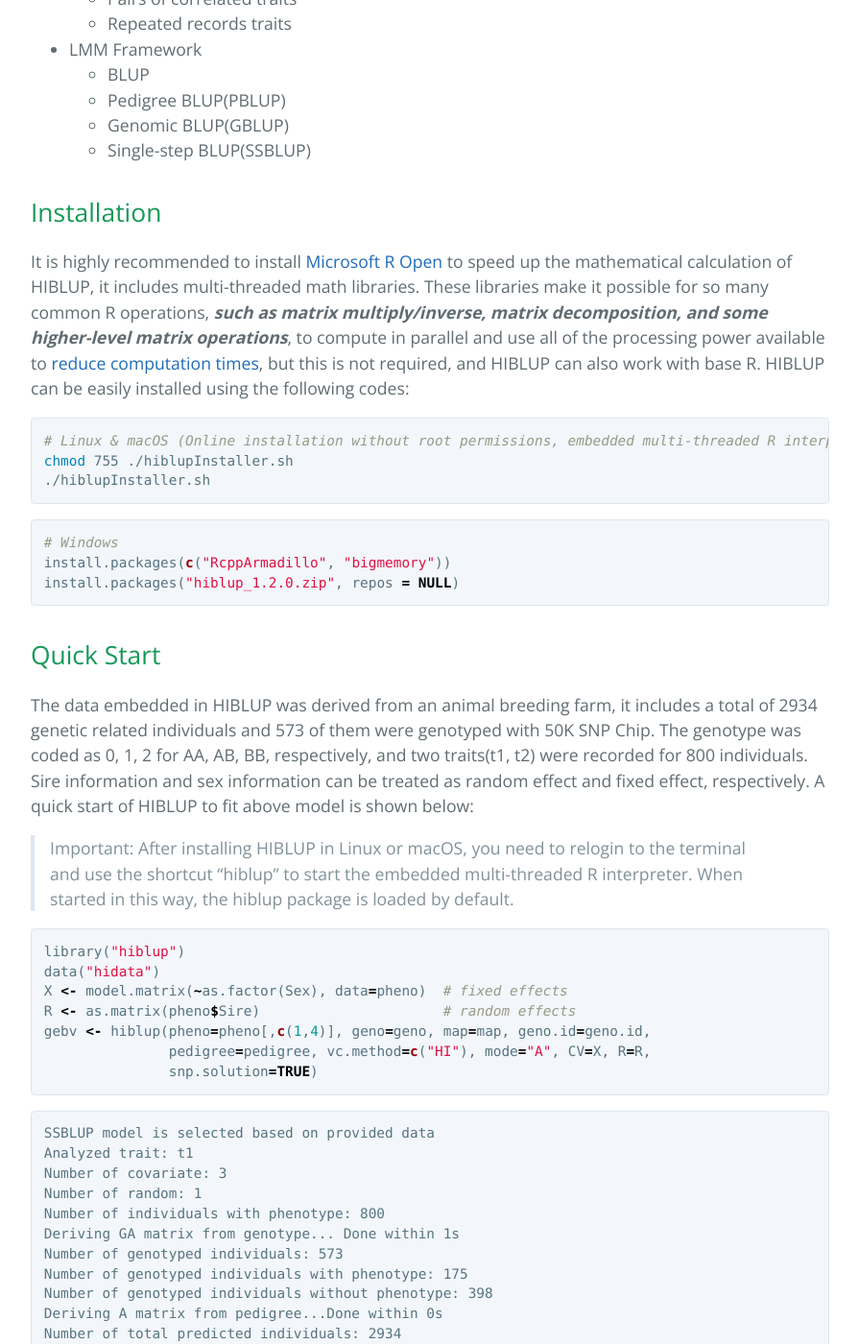
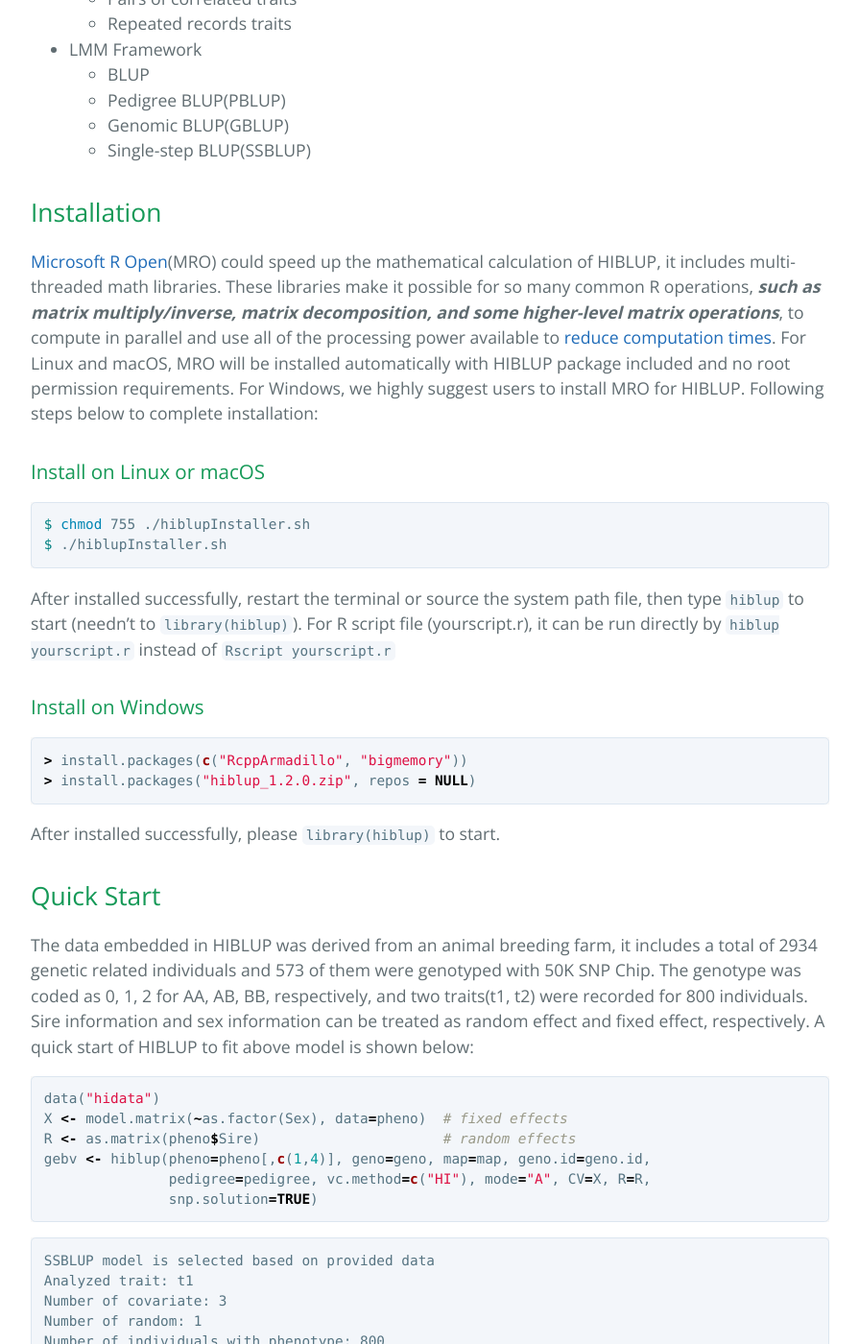
Before and after one commit to hiblup/hiblup.github.io, a Jekyll site: the page built from index.md, in a window 1280 px wide and 1400 px high, scrolled down 1071 px. Shown: the whole window at 96% size, without its empty margins (192-1087 px from the left). Built offline with Jekyll 4.4.1, drawn with Linux system fonts in a browser that asks for light colours; our own code applies the rules of GitHub Pages for plain Markdown files.

Commit message:
Update index.md

````diff
--- a/index.md
+++ b/index.md
@@ -30,28 +30,27 @@ HIBLUP(He-aI BLUP) is an user-friendly R package that provides estimated genetic
 
 ## Installation
 
-It is highly recommended to install [Microsoft R Open](https://mran.microsoft.com/download/) to speed up the mathematical calculation of HIBLUP, it includes multi-threaded math libraries. These libraries make it possible for so many common R operations, ***such as matrix multiply/inverse, matrix decomposition, and some higher-level matrix operations***, to compute in parallel and use all of the processing power available to [reduce computation times](https://mran.microsoft.com/documents/rro/multithread/#mt-bench), but this is not required, and HIBLUP can also work with base R. HIBLUP can be easily installed using the following codes:
+[Microsoft R Open](https://mran.microsoft.com/download/)(MRO) could speed up the mathematical calculation of HIBLUP, it includes multi-threaded math libraries. These libraries make it possible for so many common R operations, ***such as matrix multiply/inverse, matrix decomposition, and some higher-level matrix operations***, to compute in parallel and use all of the processing power available to [reduce computation times](https://mran.microsoft.com/documents/rro/multithread/#mt-bench). For Linux and macOS, MRO will be installed automatically with HIBLUP package included and no root permission requirements. For Windows, we highly suggest users to install MRO for HIBLUP. Following steps below to complete installation:
 
+### Install on Linux or macOS
 ```shell
-# Linux & macOS (Online installation without root permissions, embedded multi-threaded R interpreter)
-chmod 755 ./hiblupInstaller.sh
-./hiblupInstaller.sh
+$ chmod 755 ./hiblupInstaller.sh
+$ ./hiblupInstaller.sh
 ```
+After installed successfully, restart the terminal or source the system path file, then type `hiblup` to start (needn't to `library(hiblup)`). For R script file (yourscript.r), it can be run directly by `hiblup yourscript.r` instead of `Rscript yourscript.r`
 
+### Install on Windows
 ```R
-# Windows
-install.packages(c("RcppArmadillo", "bigmemory"))
-install.packages("hiblup_1.2.0.zip", repos = NULL)
+> install.packages(c("RcppArmadillo", "bigmemory"))
+> install.packages("hiblup_1.2.0.zip", repos = NULL)
 ```
+After installed successfully, please `library(hiblup)` to start.
 
 ## Quick Start
 
 The data embedded in HIBLUP was derived from an animal breeding farm, it includes a total of 2934 genetic related individuals and 573 of them were genotyped with 50K SNP Chip. The genotype was coded as 0, 1, 2 for AA, AB, BB, respectively, and two traits(t1, t2) were recorded for 800 individuals. Sire information and sex information can be treated as random effect and fixed effect, respectively. A quick start of HIBLUP to fit above model is shown below:
 
-> Important: After installing HIBLUP in Linux or macOS, you need to relogin to the terminal and use the shortcut "hiblup" to start the embedded multi-threaded R interpreter. When started in this way, the hiblup package is loaded by default.
-
 ```R
-library("hiblup")
 data("hidata")
 X <- model.matrix(~as.factor(Sex), data=pheno)  # fixed effects
 R <- as.matrix(pheno$Sire)                      # random effects
````
